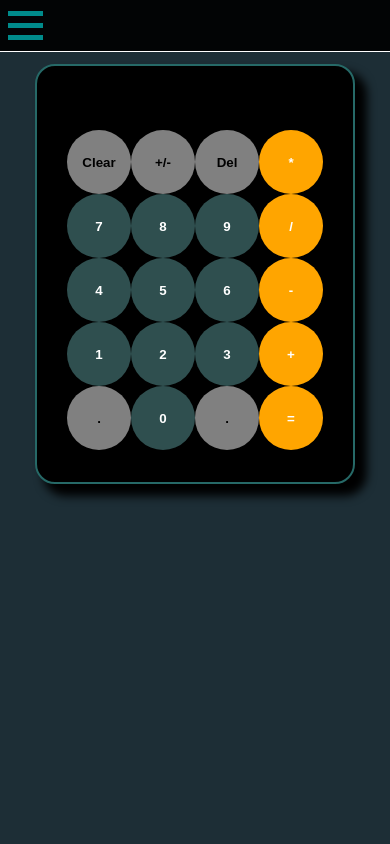
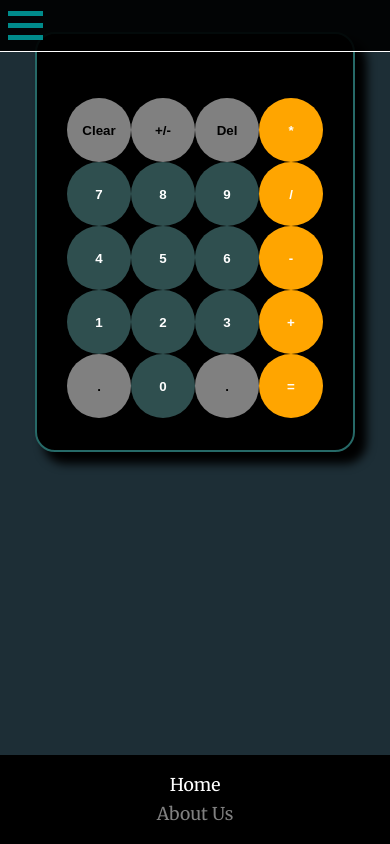
Before and after one commit to DAndreiM/PokeApi-React-App, a React (Create React App) app: page / in a window 390 px wide. Built offline with nearby package versions, Linux system fonts and the light colour scheme.

Commit message:
Fixed footer not binding to page bottom

```diff
--- a/src/components/calculator/CalculatorBody.js
+++ b/src/components/calculator/CalculatorBody.js
@@ -35,7 +35,6 @@ const CalculatorBody = () => {
   }, [input]);
 
   const calculate = () => {
-    if (input.length === 0) return;
     setInput((prevValue) => {
       const result = evaluate(prevValue);
       const filteredResult = result.toString().includes(".")
@@ -74,6 +73,7 @@ const CalculatorBody = () => {
       );
 
     if (value === "=") {
+      if (input.length === 0) return;
       if (isOperator(input.toString().slice(-1))) return;
       return calculate();
     }
--- a/src/components/navigation/MobNav.js
+++ b/src/components/navigation/MobNav.js
@@ -18,8 +18,12 @@ const MobNav = () => {
           <span></span>
         </button>
       </div>
-
-      {showNav && <NavBody className={classes.mobNavItems} />}
+      {showNav && (
+        <NavBody
+          showTheNav={toggleNavHandler}
+          className={classes.mobNavItems}
+        />
+      )}
     </>
   );
 };
--- a/src/components/navigation/MobNav.module.css
+++ b/src/components/navigation/MobNav.module.css
@@ -28,6 +28,11 @@
         border:none;
         background-color: transparent;
         cursor: pointer;
+        transition: transform 0.15s ease-out;
+    }
+
+    .mobNav button:hover{
+        transform: scale(1.1);
     }
 
     .mobNav span{
--- a/src/components/navigation/Navbody.js
+++ b/src/components/navigation/Navbody.js
@@ -1,12 +1,13 @@
 import { NavLink } from "react-router-dom";
 import classes from "./NavBody.module.css";
 
-const NavBody = (props) => {
+const NavBody = ({ className, showTheNav }) => {
   return (
-    <nav className={props.className}>
+    <nav className={className}>
       <ul>
         <li>
           <NavLink
+            onClick={showTheNav}
             end
             className={({ isActive }) =>
               isActive ? classes.active : undefined
@@ -18,6 +19,7 @@ const NavBody = (props) => {
         </li>
         <li>
           <NavLink
+            onClick={showTheNav}
             className={({ isActive }) =>
               isActive ? classes.active : undefined
             }
--- a/src/components/navigation/Navigation.module.css
+++ b/src/components/navigation/Navigation.module.css
@@ -1,5 +1,6 @@
 .navigation {
     background-color: rgba(0,0,0,0.9);
+    transition: transform 0.3s ease-out;
 }
 
 .borderb{
--- a/src/components/pokemon/PokemonDetails.module.css
+++ b/src/components/pokemon/PokemonDetails.module.css
@@ -11,7 +11,8 @@
     background-color: #051821;
     max-width: 500px;
     min-width: 262px;
-    height:22rem;
+    min-height:22rem;
+    max-height: 30rem;
 }
 
 .title{
@@ -61,8 +62,7 @@
 }
 
 .info a:hover{
-    border:
-    none;
+    border: none;
 }
 
 .abilities{
@@ -75,9 +75,6 @@
 }
 
 @media(max-width:35rem){
-    .info{
-        height:30rem;
-    }
     .stats{
         flex-direction: column;
         margin:0.5rem;
--- a/src/components/root.js
+++ b/src/components/root.js
@@ -1,5 +1,6 @@
 import { Outlet } from "react-router-dom";
 import Navigation from "./navigation/Navigation";
+import Footer from "./navigation/Footer";
 
 const Root = () => {
   return (
@@ -10,6 +11,9 @@ const Root = () => {
       <main>
         <Outlet />
       </main>
+      <footer>
+        <Footer />
+      </footer>
     </>
   );
 };
--- a/src/index.css
+++ b/src/index.css
@@ -1,5 +1,8 @@
 *{
   box-sizing: border-box;
+}
+html{
+  height:100%;
 }
 body {
   margin: 0;
@@ -8,8 +11,32 @@ body {
     sans-serif;
   -webkit-font-smoothing: antialiased;
   -moz-osx-font-smoothing: grayscale;
-  background-color: rgba(5, 24, 33, 0.9)
+  background-color: rgba(5, 24, 33, 0.9);
+  display:grid;
+  grid-template-columns: 100%;
+  grid-template-rows: auto auto auto;
+  grid-template-areas: 'header'
+                        'main'
+                        'footer';
+                        height:100%;
+  position:relative;
 }
+
+header{
+  grid-area: header;
+}
+
+main{
+  grid-area: main;
+}
+
+footer{
+  position:absolute;
+  bottom:0;
+  width:100%;
+  grid-area: footer;
+}
+
 code {
   font-family: source-code-pro, Menlo, Monaco, Consolas, 'Courier New',
     monospace;
@@ -18,9 +45,3 @@ code {
 ul{
   list-style: none;
 }
-
-@media(max-width:35rem){
-  body{
-    margin-top: 4rem;
-  }
-}
--- a/src/pages/Pokemon.js
+++ b/src/pages/Pokemon.js
@@ -4,7 +4,6 @@ import { useEffect, useState } from "react";
 import { useDispatch, useSelector } from "react-redux";
 import { itemsSliceAction, loadItems } from "../store/itemsSlice";
 import Button from "../ui/Button";
-import Footer from "../components/navigation/Footer";
 
 const Pokemon = () => {
   const [isLoading, setIsLoading] = useState(false);
@@ -66,7 +65,6 @@ const Pokemon = () => {
       <Button disabled={isLoading} onClick={loadMorePokemonsHandler}>
         {isLoading ? "Loading..." : "Load More"}
       </Button>
-      <Footer />
     </>
   );
 };
```
